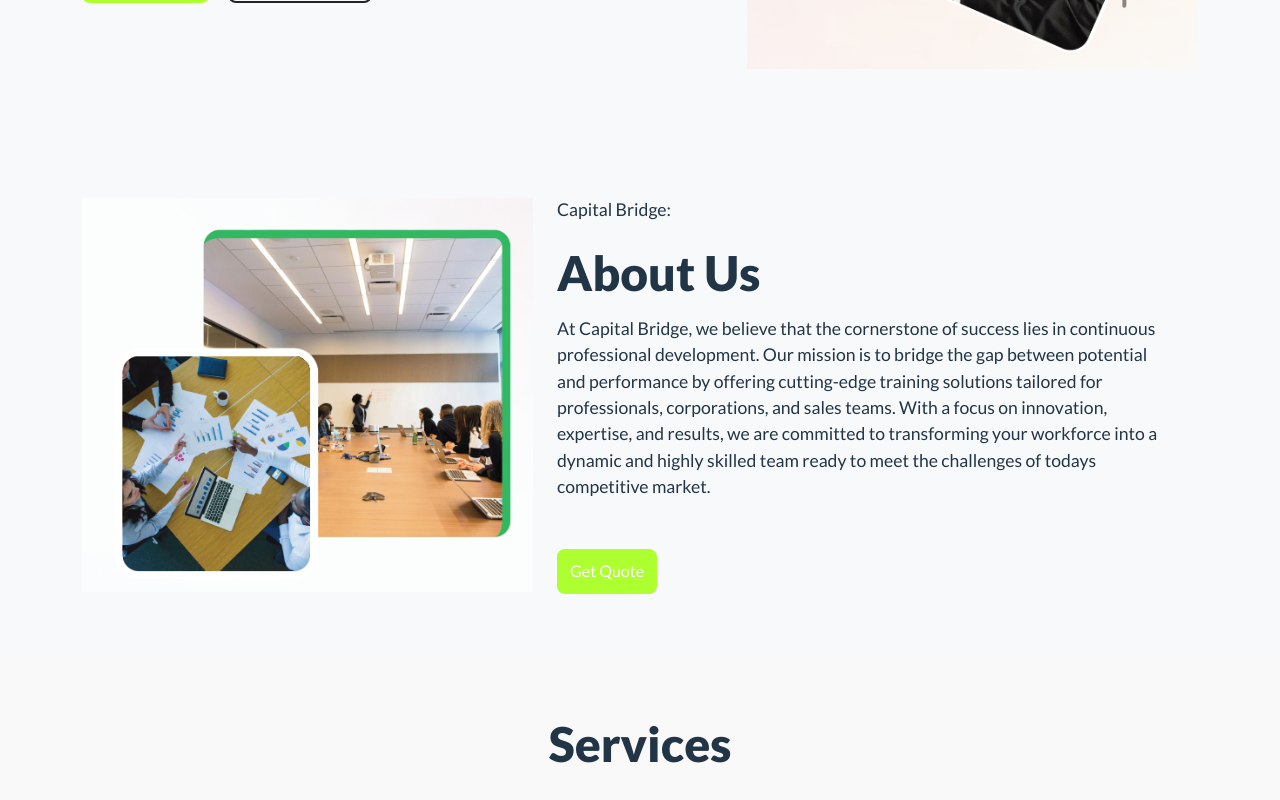
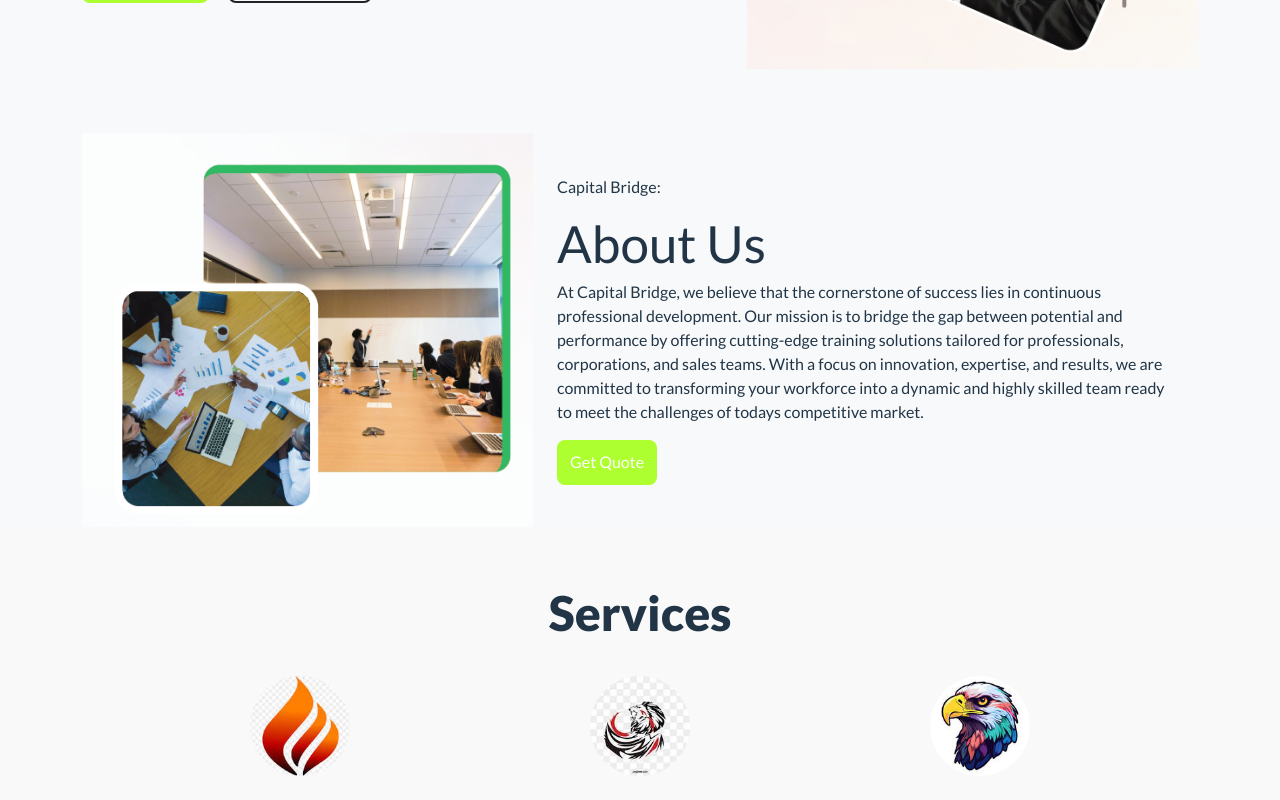
Before and after one commit to srikar1980/capital-bridge, a React (Vite) app: page / in a window 1280 px wide. Shown: the part 580-1380 px from the top of the page. Built offline with nearby package versions, Linux system fonts and the light colour scheme.

Commit message:
navigation abouts us in the header is fixed.

```diff
--- a/src/App.css
+++ b/src/App.css
@@ -24,11 +24,11 @@
 }
 
 /* Specific Section Styles */
-.intro {
+/* .intro {
   color: var(--text-color);
   text-align: center;
 }
-
+ */
 
 
 .contact {
--- a/src/views/AboutUs.jsx
+++ b/src/views/AboutUs.jsx
@@ -2,7 +2,7 @@ import aboutUsImage from '../assets/aboutus-img.png';
 
 const AboutUs = () => {
   return (
-    <section className="intro">
+    <section className="about-us">
       <div className="container">
         <div className="row align-items-center">
           <div className="col-lg-5 intro-image">
```
